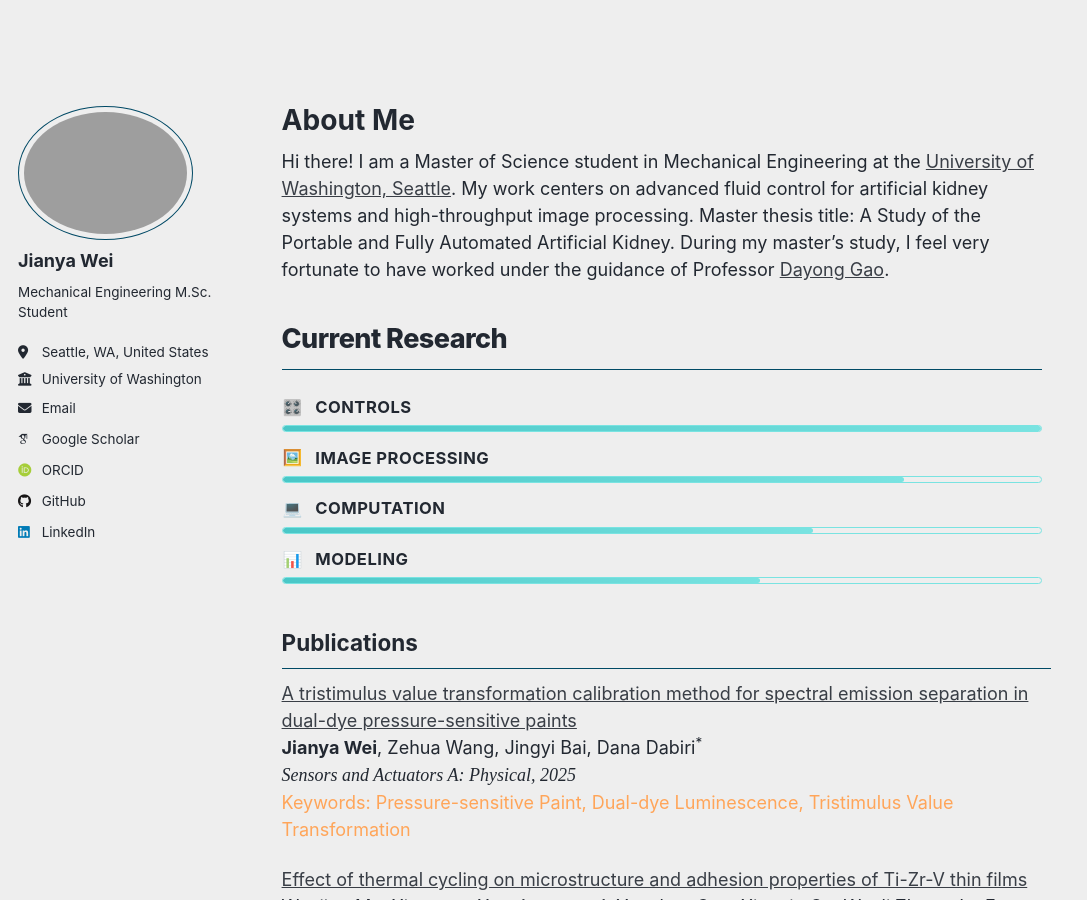
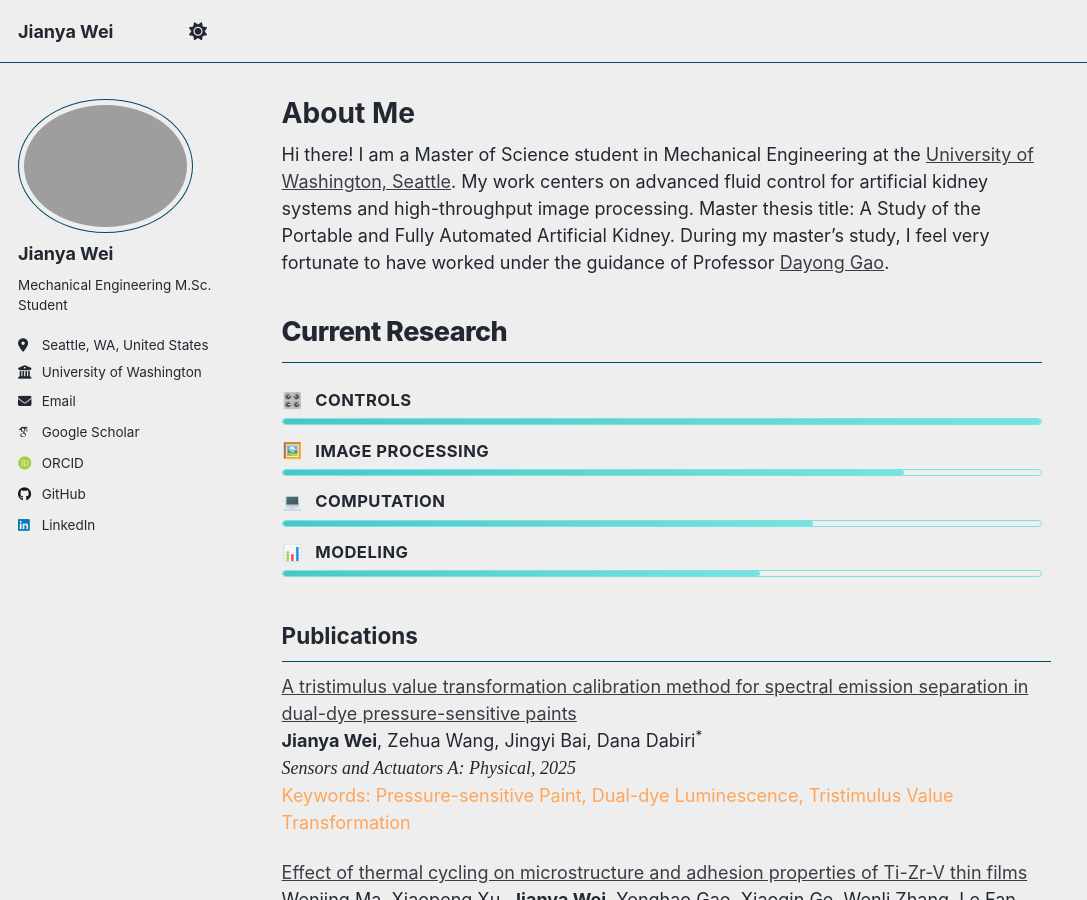
Before and after one commit to jywei02/jywei02.github.io, a Jekyll site: the page built from _pages/about.md, in a window 1280 px wide and 900 px high. Shown: the whole window, without its empty margins (0-1087 px from the left). Built offline with Jekyll 4.4.1, drawn with Linux system fonts in a browser that asks for light colours; some web fonts are replaced; comment, search, counter and statistics services are not loaded.

```diff
--- a/_includes/masthead.html
+++ b/_includes/masthead.html
@@ -1,4 +1,4 @@
-<!-- {% include base_path %}
+{% include base_path %}
 <div class="masthead">
   <div class="masthead__inner-wrap">
     <div class="masthead__menu">
@@ -26,4 +26,4 @@
       </nav>
     </div>
   </div>
-</div> -->
+</div>
```
